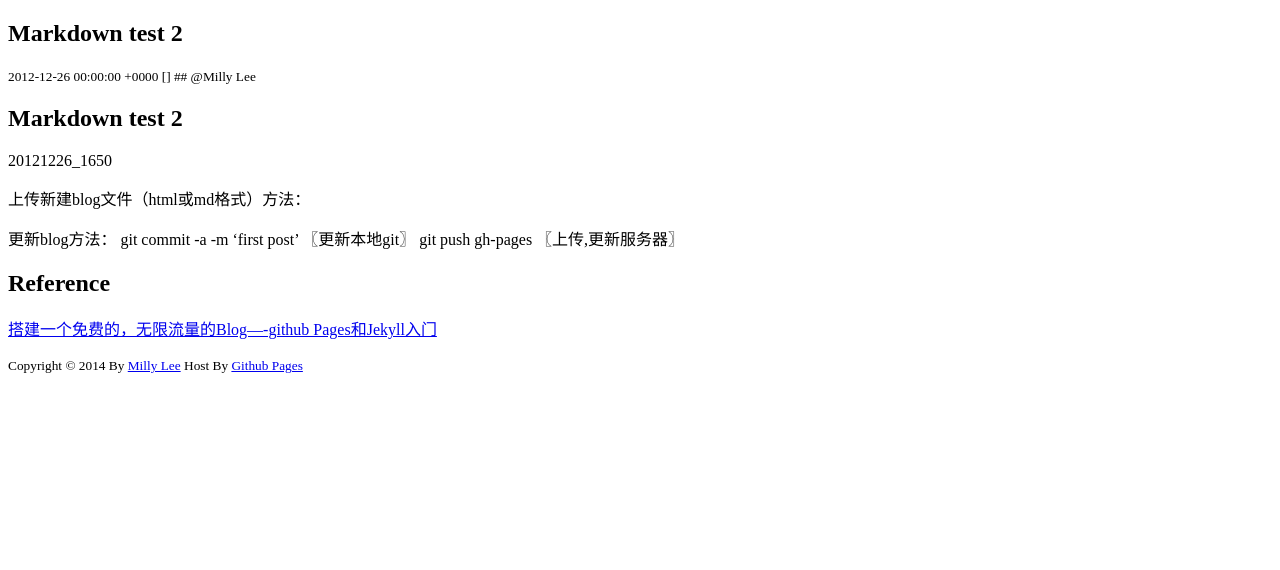
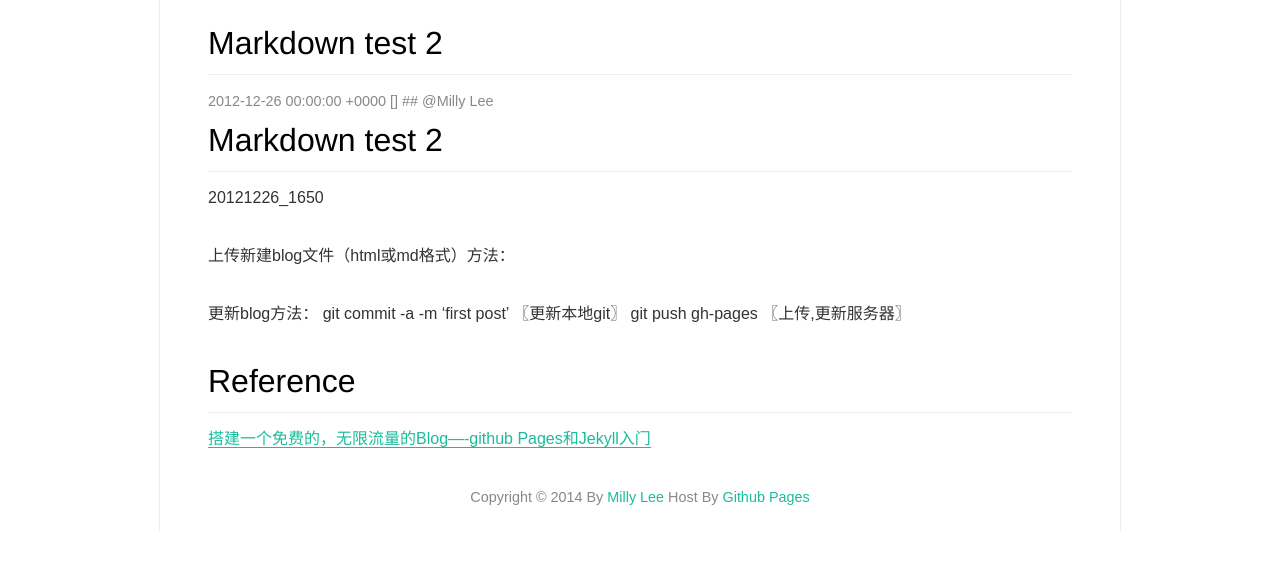
Before and after one commit to liminli/blog, a Jekyll site: the page built from _posts/2012-12-26-Markdown-test2.md, in a window 1280 px wide. Shown: the top 570 px of the page. Built offline with Jekyll 4.4.1, drawn with Linux system fonts in a browser that asks for light colours.

Commit message:
Update post.html

```diff
--- a/_layouts/post.html
+++ b/_layouts/post.html
@@ -6,8 +6,8 @@
 	<meta name="description" content=""/>
   	<meta name="viewport" content="width=device-width, minimal-ui">
 	<title>{{ page.title }} | {{ site.name }}</title>
-	<link rel="stylesheet" type="text/css" href="../css/typo.css">
-	<link rel="stylesheet" type="text/css" href="../css/style.css">
+	<link rel="stylesheet" type="text/css" href="{{ site.baseurl }}/css/typo.css">
+	<link rel="stylesheet" type="text/css" href="{{ site.baseurl }}/css/style.css">
 </head>
 <body>
 	<div class="page-wrap">
```
